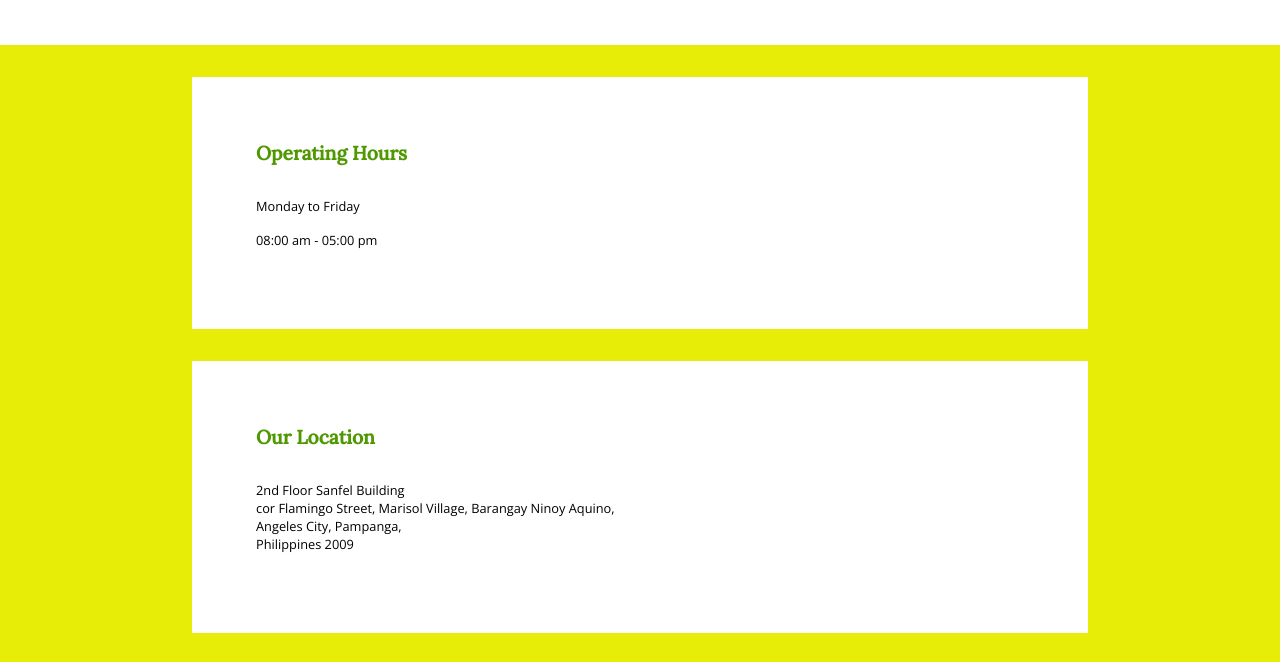
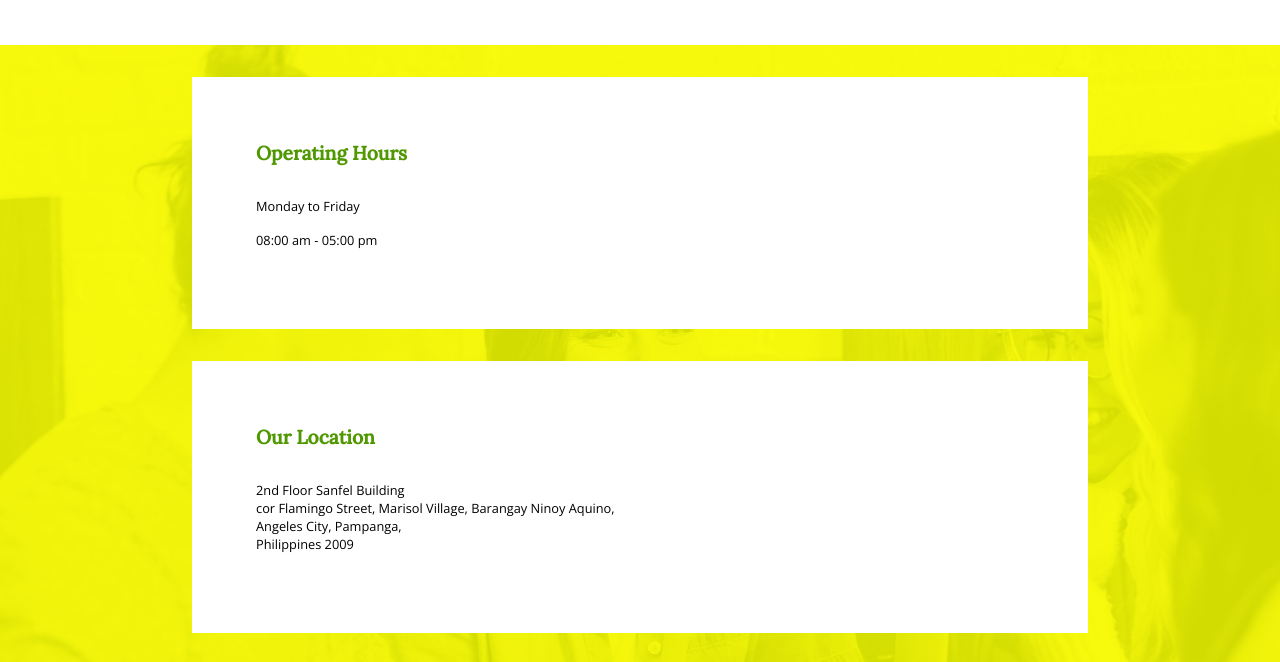
Before and after one commit to bogsp/timeline, a plain HTML site: page dist/index.html in a window 1280 px wide. Shown: the part 69-731 px from the top of the page. Drawn offline with nearby package versions, Linux system fonts and the light colour scheme.

Commit message:
updated hero background

```diff
--- a/scss/_sections.scss
+++ b/scss/_sections.scss
@@ -9,6 +9,13 @@
             grid-column: 1 / span 2;
         }
     }
+}
+
+#hero {
+    background: url('../images/hero.jpg') no-repeat;
+    background-color: $highlight;
+    background-size: cover;
+    background-blend-mode: overlay;
 }
 .mission {
     div {
```
Also changed, not shown: assets/brooke-cagle-uHVRvDr7pg-unsplash-scaled.jpg (added), dist/css/style.min.css, dist/images/hero.jpg (added), scss/style.css, 2 other files.
